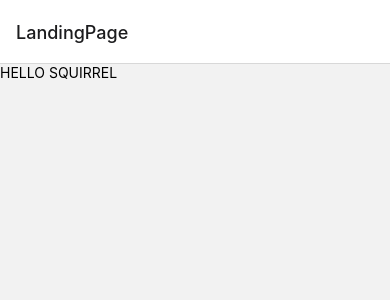
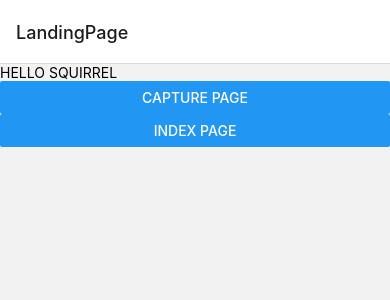
Before and after one commit to warrickhe/YAEW, a React Native app in the folder Frontend/: screen /LandingPage in a window 390 px wide. Shown: the top 300 px of the page. Built offline with nearby package versions, Linux system fonts and the light colour scheme.

Commit message:
Added Landing Page for navigation

```diff
--- a/Frontend/pages/Landing.js
+++ b/Frontend/pages/Landing.js
@@ -1,6 +1,12 @@
 import React from 'react';
 import { Text, Button, Image, View, StyleSheet } from 'react-native';
 
-export default function LandingPage() {
-  return <Text>HELLO SQUIRREL</Text>;
+export default function LandingPage({ navigation }) {
+  return (
+    <>
+      <Text>HELLO SQUIRREL</Text>
+      <Button title="Capture Page" onPress={() => navigation.navigate('CapturePage')}></Button>
+      <Button title="Index Page" onPress={() => navigation.navigate('IndexPage')}></Button>
+    </>
+  );
 }
```
